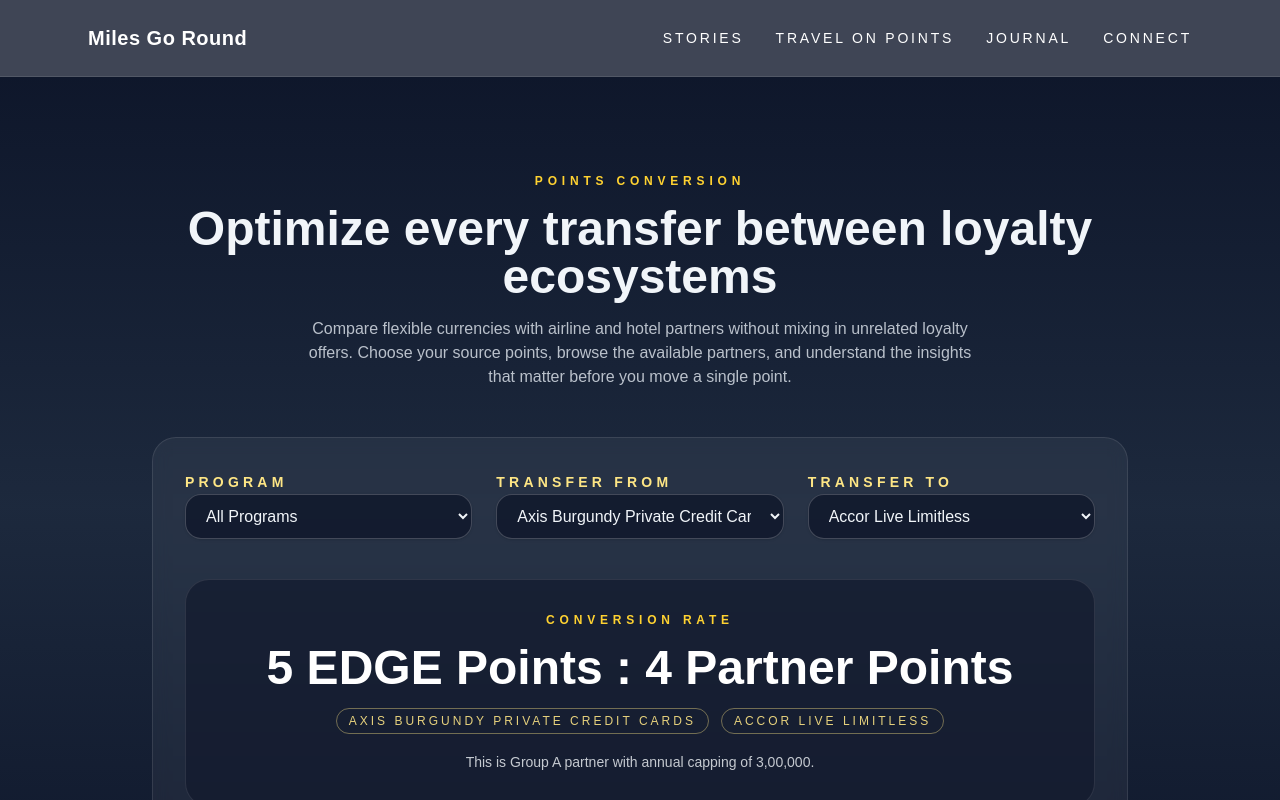
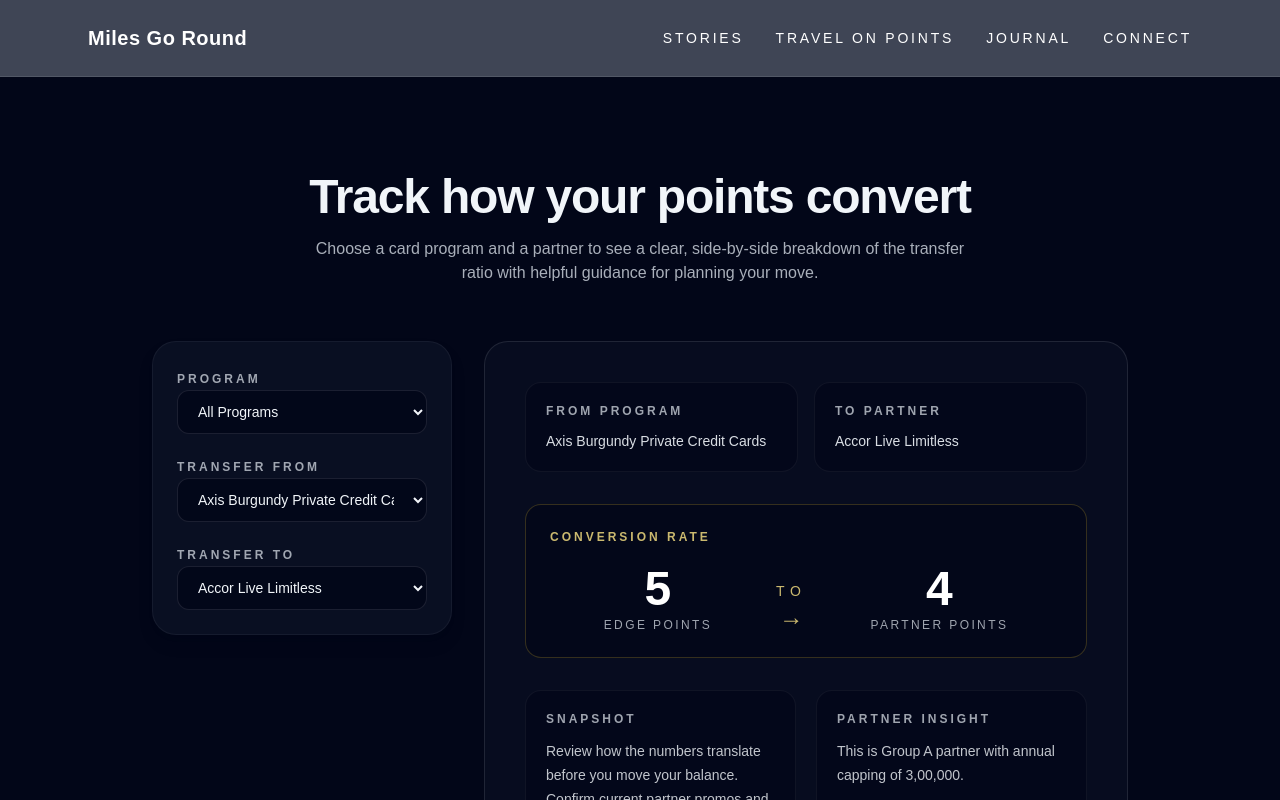
Before and after one commit to bansalmanik/travel-website, a Next.js app: page /pointsconversion in a window 1280 px wide. Shown: the top 800 px of the page. Built offline with nearby package versions, Linux system fonts and the light colour scheme.

Commit message:
Center conversion totals within rate display

```diff
--- a/app/pointsconversion/PointsConversionContent.tsx
+++ b/app/pointsconversion/PointsConversionContent.tsx
@@ -18,6 +18,29 @@
   to: string;
   rate: string;
   insight: string;
+};
+
+type ParsedRate = {
+  fromValue: string;
+  fromUnit: string;
+  toValue: string;
+  toUnit: string;
+};
+
+const parseRate = (rate: string): ParsedRate => {
+  const [rawFrom = "", rawTo = ""] = rate.split(":");
+  const [fromValue = "", ...fromUnitParts] = rawFrom.trim().split(" ");
+  const [toValue = "", ...toUnitParts] = rawTo.trim().split(" ");
+
+  const fromUnit = fromUnitParts.join(" ");
+  const toUnit = toUnitParts.join(" ");
+
+  return {
+    fromValue: fromValue || rawFrom.trim(),
+    fromUnit: fromUnit || (fromValue ? "" : rawFrom.trim()),
+    toValue: toValue || rawTo.trim(),
+    toUnit: toUnit || (toValue ? "" : rawTo.trim()),
+  };
 };
 
 const conversionsByFrom: ConversionByFrom = conversions.reduce((acc, conversion) => {
@@ -124,6 +147,14 @@
     );
   }, [normalizedSelectedPartnerId, partnerOptions]);
 
+  const parsedRate = useMemo(() => {
+    if (!selectedPartner) {
+      return null;
+    }
+
+    return parseRate(selectedPartner.rate);
+  }, [selectedPartner]);
+
   const handleProgramChange = (event: ChangeEvent<HTMLSelectElement>) => {
     const newProgram = event.target.value;
     setSelectedProgramName(newProgram);
@@ -149,32 +180,29 @@
   };
 
   return (
-    <div className="min-h-screen bg-gradient-to-b from-slate-900 via-slate-800 to-slate-900 text-slate-100">
-      <div className="mx-auto flex max-w-5xl flex-col gap-12 px-6 py-16 lg:py-24">
+    <div className="min-h-screen bg-slate-950 text-slate-100">
+      <div className="mx-auto flex max-w-5xl flex-col gap-12 px-6 py-16 lg:gap-14 lg:py-24">
         <header className="space-y-4 text-center">
-          <p className="text-xs font-semibold uppercase tracking-[0.4em] text-amber-300">
-            Points Conversion
-          </p>
-          <h1 className="text-4xl font-semibold sm:text-5xl">
-            Optimize every transfer between loyalty ecosystems
+          <h1 className="text-4xl font-semibold tracking-tight sm:text-5xl">
+            Track how your points convert
           </h1>
-          <p className="mx-auto max-w-2xl text-base text-slate-200/80">
-            Compare flexible currencies with airline and hotel partners without mixing in unrelated loyalty offers.
-            Choose your source points, browse the available partners, and understand the insights that matter before you
-            move a single point.
+          <p className="mx-auto max-w-2xl text-base text-slate-200/75">
+            Choose a card program and a partner to see a clear, side-by-side breakdown of the transfer ratio with
+            helpful guidance for planning your move.
           </p>
         </header>
 
-        <section className="rounded-3xl border border-white/10 bg-white/5 p-8 backdrop-blur">
-          <div className="grid gap-6 lg:grid-cols-3">
-            <label className="space-y-2">
-              <span className="text-sm font-semibold uppercase tracking-[0.3em] text-amber-200">
+        <section className="grid gap-8 lg:grid-cols-[300px_1fr] lg:items-start">
+          <div className="rounded-3xl border border-white/5 bg-slate-900/60 p-6 shadow-lg shadow-slate-950/30">
+            <div className="space-y-5">
+              <label className="block space-y-2">
+                <span className="text-xs font-semibold uppercase tracking-[0.25em] text-slate-200/70">
                   Program
                 </span>
                 <select
                   value={selectedProgramName}
                   onChange={handleProgramChange}
-                className="w-full rounded-2xl border border-white/20 bg-slate-900/80 px-4 py-3 text-base text-slate-100 shadow focus:border-amber-300 focus:outline-none focus:ring-2 focus:ring-amber-300/30"
+                  className="w-full rounded-xl border border-white/10 bg-slate-950/80 px-4 py-3 text-sm text-slate-100 transition focus:border-amber-300 focus:outline-none focus:ring-2 focus:ring-amber-300/30"
                   aria-label="Select the card program"
                 >
                   {programOptions.map((option) => (
@@ -184,14 +212,14 @@
                   ))}
                 </select>
               </label>
-            <label className="space-y-2">
-              <span className="text-sm font-semibold uppercase tracking-[0.3em] text-amber-200">
+              <label className="block space-y-2">
+                <span className="text-xs font-semibold uppercase tracking-[0.25em] text-slate-200/70">
                   Transfer from
                 </span>
                 <select
                   value={normalizedSelectedFrom}
                   onChange={handleFromChange}
-                className="w-full rounded-2xl border border-white/20 bg-slate-900/80 px-4 py-3 text-base text-slate-100 shadow focus:border-amber-300 focus:outline-none focus:ring-2 focus:ring-amber-300/30"
+                  className="w-full rounded-xl border border-white/10 bg-slate-950/80 px-4 py-3 text-sm text-slate-100 transition focus:border-amber-300 focus:outline-none focus:ring-2 focus:ring-amber-300/30"
                   aria-label="Select the points program you are transferring from"
                   disabled={fromOptions.length === 0}
                 >
@@ -208,14 +236,14 @@
                   )}
                 </select>
               </label>
-            <label className="space-y-2">
-              <span className="text-sm font-semibold uppercase tracking-[0.3em] text-amber-200">
+              <label className="block space-y-2">
+                <span className="text-xs font-semibold uppercase tracking-[0.25em] text-slate-200/70">
                   Transfer to
                 </span>
                 <select
                   value={normalizedSelectedPartnerId}
                   onChange={(event) => setSelectedPartnerId(event.target.value)}
-                className="w-full rounded-2xl border border-white/20 bg-slate-900/80 px-4 py-3 text-base text-slate-100 shadow focus:border-amber-300 focus:outline-none focus:ring-2 focus:ring-amber-300/30"
+                  className="w-full rounded-xl border border-white/10 bg-slate-950/80 px-4 py-3 text-sm text-slate-100 transition focus:border-amber-300 focus:outline-none focus:ring-2 focus:ring-amber-300/30"
                   aria-label="Select the loyalty partner you are transferring to"
                   disabled={partnerOptions.length === 0}
                 >
@@ -233,31 +261,80 @@
                 </select>
               </label>
             </div>
+          </div>
 
-          <div className="mt-10 rounded-3xl border border-white/10 bg-slate-900/60 p-8 text-center">
+          <div className="rounded-3xl border border-white/10 bg-slate-900/40 p-8 lg:p-10">
             {selectedPartner ? (
-              <div className="space-y-4">
-                <p className="text-xs font-semibold uppercase tracking-[0.4em] text-amber-300">
-                  Conversion Rate
+              <div className="flex h-full flex-col gap-8">
+                <div className="grid gap-4 sm:grid-cols-2">
+                  <div className="rounded-2xl border border-white/5 bg-slate-950/60 p-5">
+                    <p className="text-xs font-semibold uppercase tracking-[0.25em] text-slate-200/70">
+                      From program
                     </p>
-                <p className="text-5xl font-semibold text-white">{selectedPartner.rate}</p>
-                <div className="flex flex-wrap justify-center gap-3 text-xs uppercase tracking-[0.25em] text-amber-200">
-                  <span className="rounded-full border border-amber-200/40 px-3 py-1 text-amber-200/90">
-                    {normalizedSelectedFrom}
-                  </span>
-                  <span className="rounded-full border border-amber-200/40 px-3 py-1 text-amber-200/90">
-                    {selectedPartner.to}
-                  </span>
+                    <p className="mt-3 text-sm text-slate-100/90">{normalizedSelectedFrom}</p>
                   </div>
-                <p className="mx-auto max-w-2xl text-sm leading-6 text-slate-100/80">
-                  {selectedPartner.insight}
+                  <div className="rounded-2xl border border-white/5 bg-slate-950/60 p-5">
+                    <p className="text-xs font-semibold uppercase tracking-[0.25em] text-slate-200/70">
+                      To partner
+                    </p>
+                    <p className="mt-3 text-sm text-slate-100/90">{selectedPartner.to}</p>
+                  </div>
+                </div>
+
+                <div className="rounded-2xl border border-amber-300/20 bg-slate-950/70 p-6">
+                  <p className="text-xs font-semibold uppercase tracking-[0.25em] text-amber-200/80">
+                    Conversion rate
+                  </p>
+                  {parsedRate ? (
+                    <div className="mt-5 flex items-end justify-center gap-10 sm:gap-16">
+                      <div className="space-y-1 text-center">
+                        <p className="text-4xl font-semibold text-white sm:text-5xl">{parsedRate.fromValue}</p>
+                        {parsedRate.fromUnit ? (
+                          <p className="text-xs font-medium uppercase tracking-[0.2em] text-slate-200/70">
+                            {parsedRate.fromUnit}
+                          </p>
+                        ) : null}
+                      </div>
+                      <div className="text-center text-amber-200/80">
+                        <p className="text-sm font-medium uppercase tracking-[0.4em]">to</p>
+                        <p className="text-2xl font-semibold">→</p>
+                      </div>
+                      <div className="space-y-1 text-center">
+                        <p className="text-4xl font-semibold text-white sm:text-5xl">{parsedRate.toValue}</p>
+                        {parsedRate.toUnit ? (
+                          <p className="text-xs font-medium uppercase tracking-[0.2em] text-slate-200/70">
+                            {parsedRate.toUnit}
+                          </p>
+                        ) : null}
+                      </div>
+                    </div>
+                  ) : null}
+                </div>
+
+                <div className="grid gap-5 sm:grid-cols-2">
+                  <div className="rounded-2xl border border-white/5 bg-slate-950/60 p-5">
+                    <p className="text-xs font-semibold uppercase tracking-[0.25em] text-slate-200/70">
+                      Snapshot
+                    </p>
+                    <p className="mt-3 text-sm leading-6 text-slate-100/80">
+                      Review how the numbers translate before you move your balance. Confirm current partner promos and
+                      make sure you are ready—most transfers are final.
                     </p>
                   </div>
+                  <div className="rounded-2xl border border-white/5 bg-slate-950/60 p-5">
+                    <p className="text-xs font-semibold uppercase tracking-[0.25em] text-slate-200/70">
+                      Partner insight
+                    </p>
+                    <p className="mt-3 text-sm leading-6 text-slate-100/80">{selectedPartner.insight}</p>
+                  </div>
+                </div>
+              </div>
             ) : (
-              <div className="space-y-3 text-slate-200/70">
+              <div className="flex h-full flex-col items-center justify-center gap-4 text-center text-slate-200/80">
                 <p className="text-lg font-semibold text-white">Choose a partner pairing</p>
-                <p className="text-sm leading-6">
-                  Pick a source program and then choose a transfer partner to surface its conversion ratio.
+                <p className="max-w-md text-sm leading-6">
+                  Select a source program and destination partner to see the transfer breakdown with tips tailored to the
+                  combination.
                 </p>
               </div>
             )}
```
Lines whose indentation alone changed are shown as unchanged.
